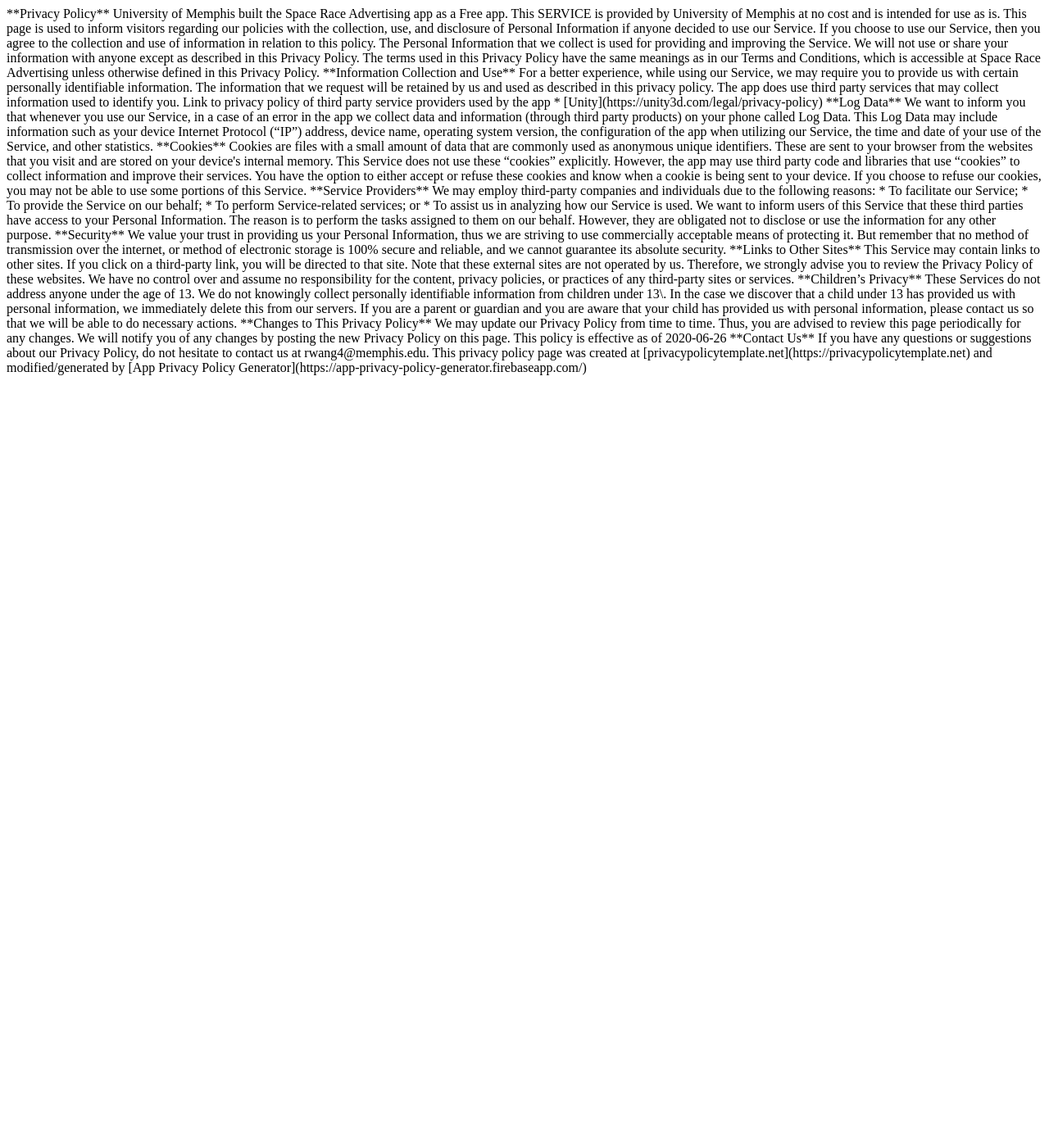
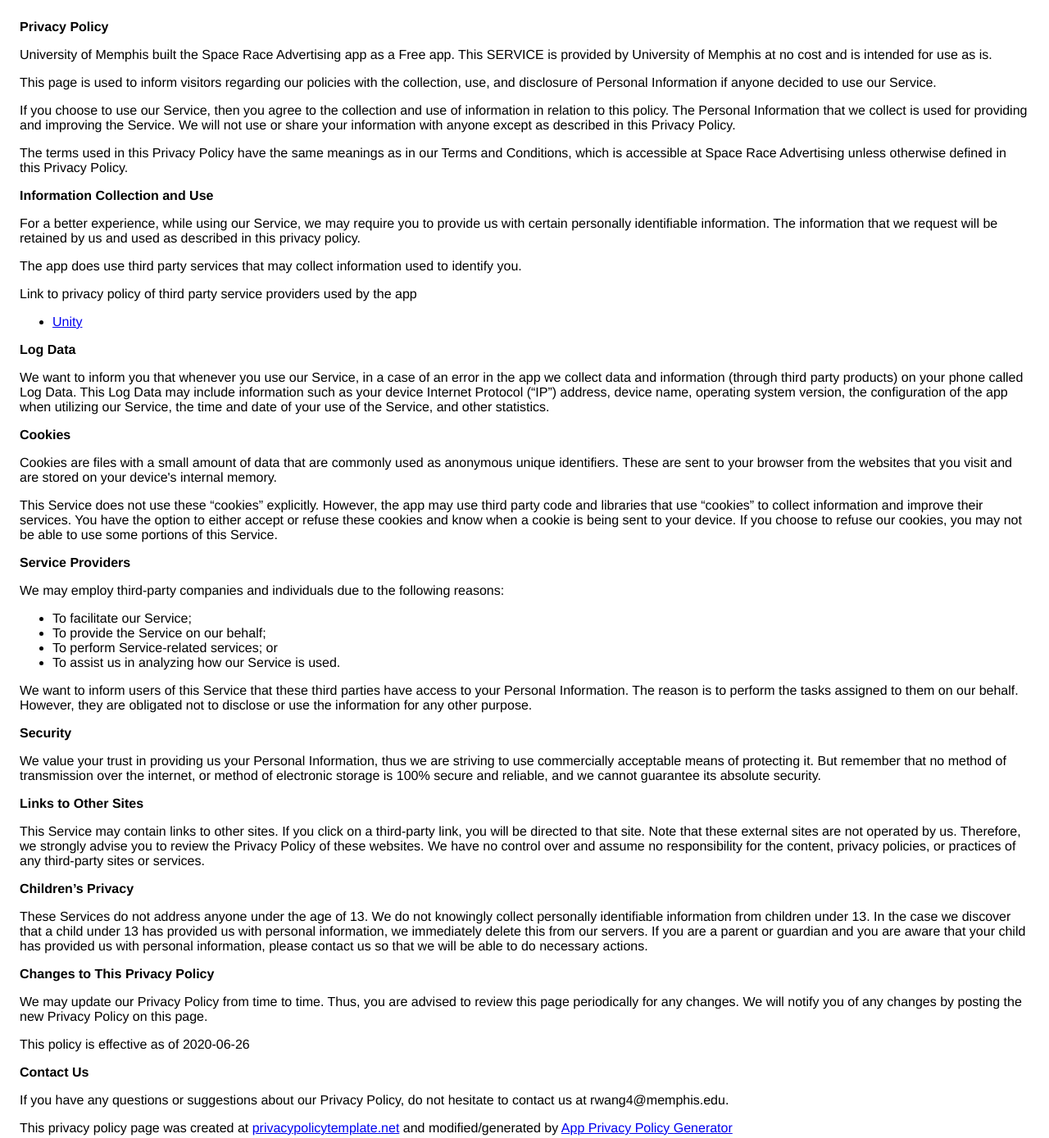
Before and after one commit to StochasticGames/StochasticGames.github.io, a plain HTML site: page index.html in a window 1280 px wide. Shown: the whole page at 82% size. Before the commit the page ends 800 px from the top, so only its background shows below. Drawn offline with Linux system fonts and the light colour scheme.

Commit message:
Update index.html

```diff
--- a/index.html
+++ b/index.html
@@ -1,64 +1,113 @@
-**Privacy Policy**
-
-University of Memphis built the Space Race Advertising app as a Free app. This SERVICE is provided by University of Memphis at no cost and is intended for use as is.
-
-This page is used to inform visitors regarding our policies with the collection, use, and disclosure of Personal Information if anyone decided to use our Service.
-
-If you choose to use our Service, then you agree to the collection and use of information in relation to this policy. The Personal Information that we collect is used for providing and improving the Service. We will not use or share your information with anyone except as described in this Privacy Policy.
-
-The terms used in this Privacy Policy have the same meanings as in our Terms and Conditions, which is accessible at Space Race Advertising unless otherwise defined in this Privacy Policy.
-
-**Information Collection and Use**
-
-For a better experience, while using our Service, we may require you to provide us with certain personally identifiable information. The information that we request will be retained by us and used as described in this privacy policy.
-
-The app does use third party services that may collect information used to identify you.
-
-Link to privacy policy of third party service providers used by the app
-
-*   [Unity](https://unity3d.com/legal/privacy-policy)
-
-**Log Data**
-
-We want to inform you that whenever you use our Service, in a case of an error in the app we collect data and information (through third party products) on your phone called Log Data. This Log Data may include information such as your device Internet Protocol (“IP”) address, device name, operating system version, the configuration of the app when utilizing our Service, the time and date of your use of the Service, and other statistics.
-
-**Cookies**
-
-Cookies are files with a small amount of data that are commonly used as anonymous unique identifiers. These are sent to your browser from the websites that you visit and are stored on your device's internal memory.
-
-This Service does not use these “cookies” explicitly. However, the app may use third party code and libraries that use “cookies” to collect information and improve their services. You have the option to either accept or refuse these cookies and know when a cookie is being sent to your device. If you choose to refuse our cookies, you may not be able to use some portions of this Service.
-
-**Service Providers**
-
-We may employ third-party companies and individuals due to the following reasons:
-
-*   To facilitate our Service;
-*   To provide the Service on our behalf;
-*   To perform Service-related services; or
-*   To assist us in analyzing how our Service is used.
-
-We want to inform users of this Service that these third parties have access to your Personal Information. The reason is to perform the tasks assigned to them on our behalf. However, they are obligated not to disclose or use the information for any other purpose.
-
-**Security**
-
-We value your trust in providing us your Personal Information, thus we are striving to use commercially acceptable means of protecting it. But remember that no method of transmission over the internet, or method of electronic storage is 100% secure and reliable, and we cannot guarantee its absolute security.
-
-**Links to Other Sites**
-
-This Service may contain links to other sites. If you click on a third-party link, you will be directed to that site. Note that these external sites are not operated by us. Therefore, we strongly advise you to review the Privacy Policy of these websites. We have no control over and assume no responsibility for the content, privacy policies, or practices of any third-party sites or services.
-
-**Children’s Privacy**
-
-These Services do not address anyone under the age of 13. We do not knowingly collect personally identifiable information from children under 13\. In the case we discover that a child under 13 has provided us with personal information, we immediately delete this from our servers. If you are a parent or guardian and you are aware that your child has provided us with personal information, please contact us so that we will be able to do necessary actions.
-
-**Changes to This Privacy Policy**
-
-We may update our Privacy Policy from time to time. Thus, you are advised to review this page periodically for any changes. We will notify you of any changes by posting the new Privacy Policy on this page.
-
-This policy is effective as of 2020-06-26
-
-**Contact Us**
-
-If you have any questions or suggestions about our Privacy Policy, do not hesitate to contact us at rwang4@memphis.edu.
-
-This privacy policy page was created at [privacypolicytemplate.net](https://privacypolicytemplate.net) and modified/generated by [App Privacy Policy Generator](https://app-privacy-policy-generator.firebaseapp.com/)
+<!DOCTYPE html>
+    <html>
+    <head>
+      <meta charset='utf-8'>
+      <meta name='viewport' content='width=device-width'>
+      <title>Privacy Policy</title>
+      <style> body { font-family: 'Helvetica Neue', Helvetica, Arial, sans-serif; padding:1em; } </style>
+    </head>
+    <body>
+    <strong>Privacy Policy</strong> <p>
+                  University of Memphis built the Space Race Advertising app as
+                  a Free app. This SERVICE is provided by
+                  University of Memphis at no cost and is intended for use as
+                  is.
+                </p> <p>
+                  This page is used to inform visitors regarding our
+                  policies with the collection, use, and disclosure of Personal
+                  Information if anyone decided to use our Service.
+                </p> <p>
+                  If you choose to use our Service, then you agree to
+                  the collection and use of information in relation to this
+                  policy. The Personal Information that we collect is
+                  used for providing and improving the Service. We will not use or share your information with
+                  anyone except as described in this Privacy Policy.
+                </p> <p>
+                  The terms used in this Privacy Policy have the same meanings
+                  as in our Terms and Conditions, which is accessible at
+                  Space Race Advertising unless otherwise defined in this Privacy Policy.
+                </p> <p><strong>Information Collection and Use</strong></p> <p>
+                  For a better experience, while using our Service, we
+                  may require you to provide us with certain personally
+                  identifiable information. The information that
+                  we request will be retained by us and used as described in this privacy policy.
+                </p> <div><p>
+                    The app does use third party services that may collect
+                    information used to identify you.
+                  </p> <p>
+                    Link to privacy policy of third party service providers used
+                    by the app
+                  </p> <ul><!----><!----><!----><!----><!----><!----><!----><!----><!----><!----><!----><li><a href="https://unity3d.com/legal/privacy-policy" target="_blank" rel="noopener noreferrer">Unity</a></li><!----><!----><!----><!----><!----><!----><!----><!----><!----></ul></div> <p><strong>Log Data</strong></p> <p>
+                  We want to inform you that whenever you
+                  use our Service, in a case of an error in the app
+                  we collect data and information (through third party
+                  products) on your phone called Log Data. This Log Data may
+                  include information such as your device Internet Protocol
+                  (“IP”) address, device name, operating system version, the
+                  configuration of the app when utilizing our Service,
+                  the time and date of your use of the Service, and other
+                  statistics.
+                </p> <p><strong>Cookies</strong></p> <p>
+                  Cookies are files with a small amount of data that are
+                  commonly used as anonymous unique identifiers. These are sent
+                  to your browser from the websites that you visit and are
+                  stored on your device's internal memory.
+                </p> <p>
+                  This Service does not use these “cookies” explicitly. However,
+                  the app may use third party code and libraries that use
+                  “cookies” to collect information and improve their services.
+                  You have the option to either accept or refuse these cookies
+                  and know when a cookie is being sent to your device. If you
+                  choose to refuse our cookies, you may not be able to use some
+                  portions of this Service.
+                </p> <p><strong>Service Providers</strong></p> <p>
+                  We may employ third-party companies and
+                  individuals due to the following reasons:
+                </p> <ul><li>To facilitate our Service;</li> <li>To provide the Service on our behalf;</li> <li>To perform Service-related services; or</li> <li>To assist us in analyzing how our Service is used.</li></ul> <p>
+                  We want to inform users of this Service
+                  that these third parties have access to your Personal
+                  Information. The reason is to perform the tasks assigned to
+                  them on our behalf. However, they are obligated not to
+                  disclose or use the information for any other purpose.
+                </p> <p><strong>Security</strong></p> <p>
+                  We value your trust in providing us your
+                  Personal Information, thus we are striving to use commercially
+                  acceptable means of protecting it. But remember that no method
+                  of transmission over the internet, or method of electronic
+                  storage is 100% secure and reliable, and we cannot
+                  guarantee its absolute security.
+                </p> <p><strong>Links to Other Sites</strong></p> <p>
+                  This Service may contain links to other sites. If you click on
+                  a third-party link, you will be directed to that site. Note
+                  that these external sites are not operated by us.
+                  Therefore, we strongly advise you to review the
+                  Privacy Policy of these websites. We have
+                  no control over and assume no responsibility for the content,
+                  privacy policies, or practices of any third-party sites or
+                  services.
+                </p> <p><strong>Children’s Privacy</strong></p> <p>
+                  These Services do not address anyone under the age of 13.
+                  We do not knowingly collect personally
+                  identifiable information from children under 13. In the case
+                  we discover that a child under 13 has provided
+                  us with personal information, we immediately
+                  delete this from our servers. If you are a parent or guardian
+                  and you are aware that your child has provided us with
+                  personal information, please contact us so that
+                  we will be able to do necessary actions.
+                </p> <p><strong>Changes to This Privacy Policy</strong></p> <p>
+                  We may update our Privacy Policy from
+                  time to time. Thus, you are advised to review this page
+                  periodically for any changes. We will
+                  notify you of any changes by posting the new Privacy Policy on
+                  this page.
+                </p> <p>This policy is effective as of 2020-06-26</p> <p><strong>Contact Us</strong></p> <p>
+                  If you have any questions or suggestions about our
+                  Privacy Policy, do not hesitate to contact us at rwang4@memphis.edu.
+                </p> <p>
+                  This privacy policy page was created at
+                  <a href="https://privacypolicytemplate.net" target="_blank" rel="noopener noreferrer">privacypolicytemplate.net</a>
+                  and modified/generated by
+                  <a href="https://app-privacy-policy-generator.firebaseapp.com/" target="_blank" rel="noopener noreferrer">App Privacy Policy Generator</a></p>
+    </body>
+    </html>
```
